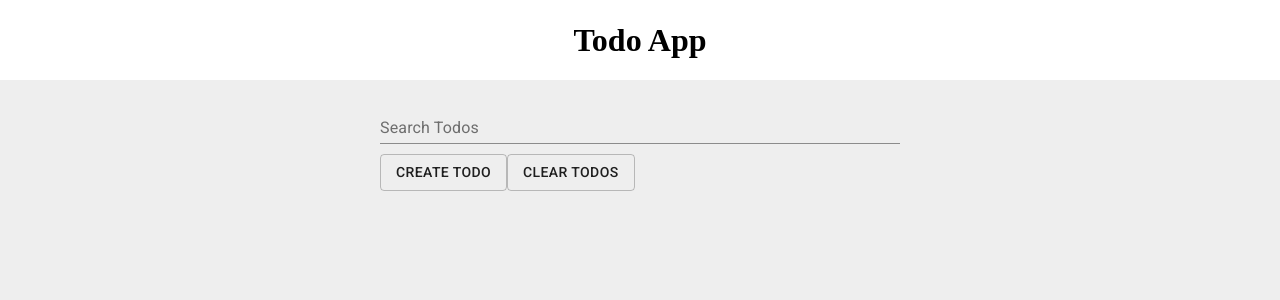
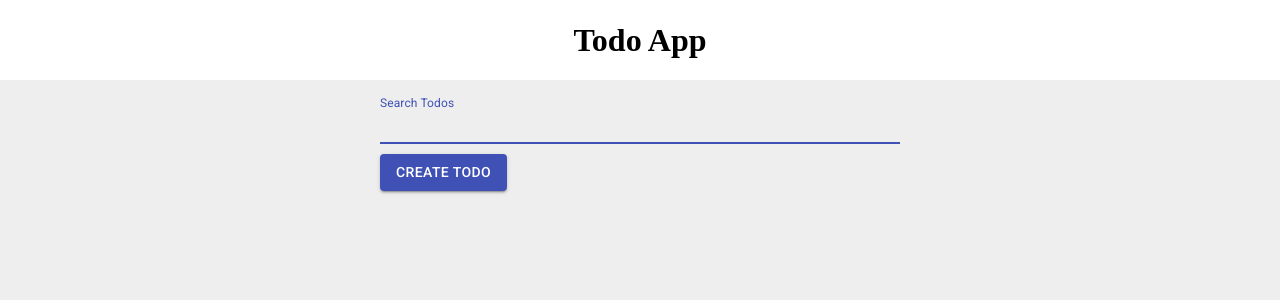
Before and after one commit to CameronBrouk/todo-list, a React (Create React App) app: page / in a window 1280 px wide. Shown: the top 300 px of the page. Built offline with nearby package versions, Linux system fonts and the light colour scheme; the HTML template or start-up script is replaced by a standard one.

Commit message:
implement search functionality for todo list

```diff
--- a/src/TodoList/components/TodoList.tsx
+++ b/src/TodoList/components/TodoList.tsx
@@ -1,42 +1,43 @@
 import { Button, TextField, Modal } from '@material-ui/core'
 import React, { useState } from 'react'
 import { useTodos } from '../hooks/useTodos'
+import { searchObjArray } from '../todoList.helpers'
 import { CreateTodoModal } from './CreateTodoModal'
 import { TodoItem } from './TodoItem'
 
 export const TodoList = () => {
-  const { clearTodos, createTodo, todoList, removeTodo, updateTodo, getTodo } =
-    useTodos([])
-
+  const { createTodo, todoList, removeTodo, updateTodo } = useTodos([])
   const [createModalOpen, setCreateModalOpen] = useState(false)
-
-  const toggleCompleted = (id: string) => {
-    const todo = getTodo(id)
-    if (!todo) return
-    updateTodo(id, {
-      completed: !todo.completed,
-    })
-  }
+  const [searchTerm, setSearchTerm] = useState('')
 
   return (
     <div className='todo-list'>
-      <TextField name='search' autoComplete='off' label='Search Todos' />
+      <TextField
+        name='search'
+        autoComplete='off'
+        autoFocus
+        color='primary'
+        label='Search Todos'
+        onChange={({ target }) => setSearchTerm(target.value)}
+      />
 
-      {todoList.map((todo, i) => (
-        <div key={todo.id} className='todo-item'>
+      <div className='todos'>
+        {searchObjArray(todoList, searchTerm).map(todo => (
           <TodoItem
             todo={todo}
             removeTodo={removeTodo}
-            toggleCompleted={toggleCompleted}
+            updateTodo={updateTodo}
           />
-        </div>
-      ))}
+        ))}
+      </div>
 
       <div className='todo-action-buttons'>
-        <Button variant='outlined' onClick={() => setCreateModalOpen(true)}>
+        <Button
+          variant='contained'
+          color='primary'
+          onClick={() => setCreateModalOpen(true)}>
           Create Todo
         </Button>
-        <Button variant='outlined'>Clear Todos</Button>
       </div>
 
       <CreateTodoModal
```
